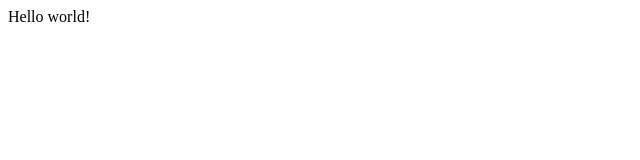
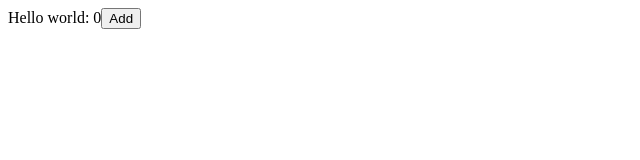
Before and after one commit to peteranny/WindHorseGame, a React app: page / in a window 1280 px wide. Shown: the top 160 px of the page, without its empty margins (0-640 px from the left). Built offline with nearby package versions, Linux system fonts and the light colour scheme; the HTML template or start-up script is replaced by a standard one.

Commit message:
use-query

```diff
--- /dev/null
+++ b/src/components/App.js
@@ -0,0 +1,15 @@
+import React from "react";
+import useQuery from "../hooks/useQuery";
+
+const App = () => {
+  const [query, setQuery] = useQuery();
+  const n = parseInt(query.n) || 0;
+  return (
+    <div>
+      Hello world: {n}
+      <button onClick={() => setQuery({ ...query, n: n + 1 })}>Add</button>
+    </div>
+  );
+};
+
+export default App;
--- /dev/null
+++ b/src/hooks/useQuery.js
@@ -0,0 +1,20 @@
+import { useCallback, useMemo } from "react";
+import { useLocation, useHistory } from "react-router-dom";
+import qs from "qs";
+
+const useQuery = () => {
+  const location = useLocation();
+  const query = useMemo(
+    () => qs.parse(window.location.search, { ignoreQueryPrefix: true }),
+    [location.search]
+  );
+
+  const history = useHistory();
+  const setQuery = useCallback((query) => {
+    history.push(qs.stringify(query, { addQueryPrefix: true }));
+  }, []);
+
+  return [query, setQuery];
+};
+
+export default useQuery;
--- a/src/index.js
+++ b/src/index.js
@@ -1,6 +1,11 @@
 import React from "react";
 import { render } from "react-dom";
+import { BrowserRouter as Router } from "react-router-dom";
+import App from "./components/App";
 
-const App = () => <div>Hello world!</div>;
-
-render(<App />, document.getElementById("root"));
+render(
+  <Router>
+    <App />
+  </Router>,
+  document.getElementById("root")
+);
```
Also changed, not shown: package.json (+7 -0 lines), .eslintrc.json, 1 other file (tests, documents, lock files or other folders).
